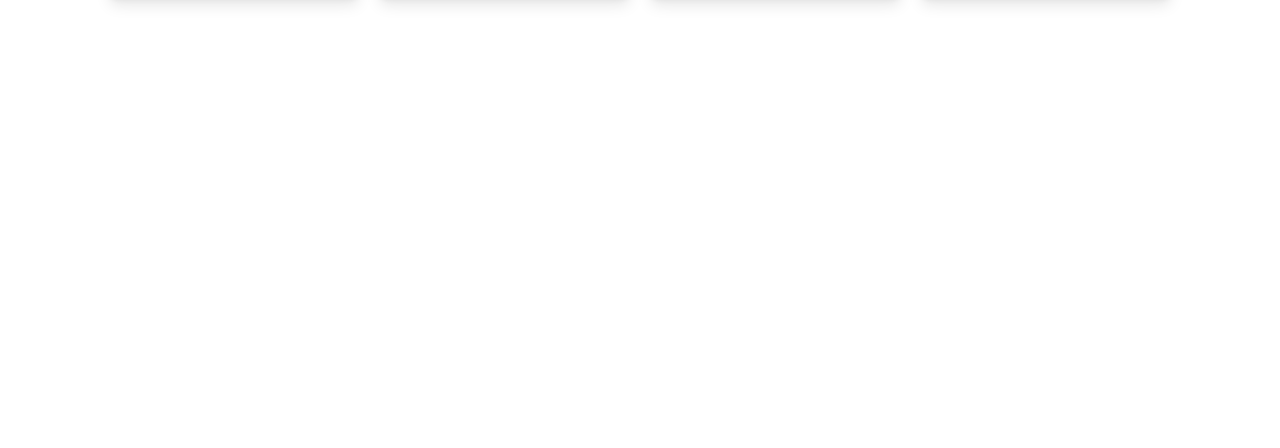
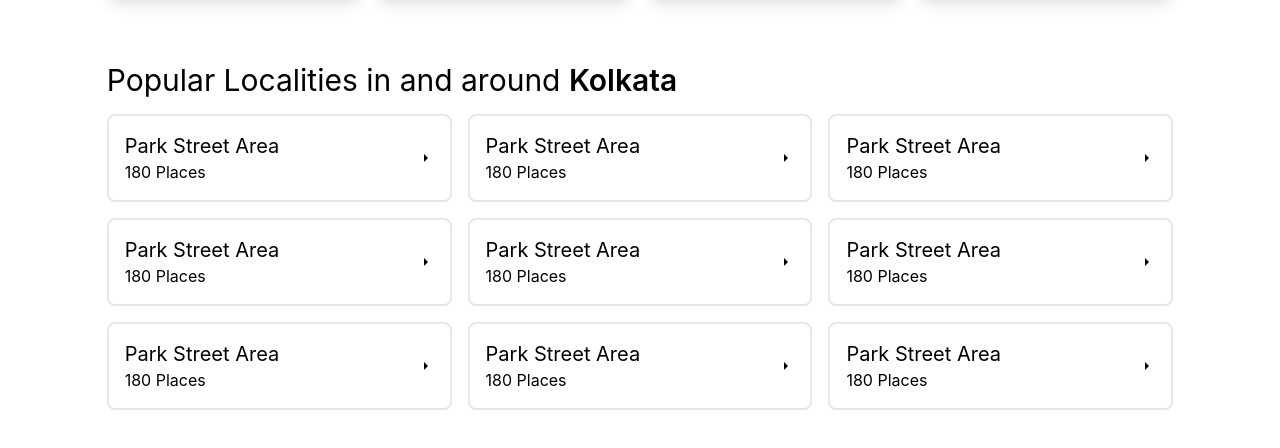
Before and after one commit to saifulislam05/Zomato-Frontend, a React (Vite) app in the folder Frontend/: page / in a window 1280 px wide. Shown: the part 1366-1814 px from the top of the page. Before the commit the page ends 1428 px from the top, so only its background shows below. Built offline with nearby package versions, Linux system fonts and the light colour scheme.

Commit message:
Popular Localities section done

```diff
--- /dev/null
+++ b/Frontend/src/components/PopularLocalities.jsx
@@ -0,0 +1,27 @@
+import React from "react";
+import PopularLocalitiesCard from "./PopularLocalitiesCard";
+
+const PopularLocalities = () => {
+  return (
+    <div className="w-10/12 mx-auto my-16">
+      <h1 className="title text-3xl mb-2 ">
+        Popular Localities in and around{" "}
+        <span className="font-semibold">Kolkata</span>
+      </h1>
+
+      <div className="PopularLocalities-wrapper w-full grid grid-cols-3 gap-4 mt-4">
+        <PopularLocalitiesCard title="Park Street Area" count="180" />
+        <PopularLocalitiesCard title="Park Street Area" count="180" />
+        <PopularLocalitiesCard title="Park Street Area" count="180" />
+        <PopularLocalitiesCard title="Park Street Area" count="180" />
+        <PopularLocalitiesCard title="Park Street Area" count="180" />
+        <PopularLocalitiesCard title="Park Street Area" count="180" />
+        <PopularLocalitiesCard title="Park Street Area" count="180" />
+        <PopularLocalitiesCard title="Park Street Area" count="180" />
+        <PopularLocalitiesCard title="Park Street Area" count="180" />
+      </div>
+    </div>
+  );
+};
+
+export default PopularLocalities;
--- /dev/null
+++ b/Frontend/src/components/PopularLocalitiesCard.jsx
@@ -0,0 +1,18 @@
+import React from "react";
+import { IoMdArrowDropright } from "react-icons/io";
+
+const PopularLocalitiesCard = ({ title, count }) => {
+  return (
+    <div className="grid-cols-1 rounded-lg hover:shadow-md duration-200 p-4 flex justify-between items-center border-2 cursor-pointer">
+      <div className="">
+        <p className=" text-xl">{title}</p>
+        <p className="flex items-center justify-start space-x-2">
+          {count} Places
+        </p>
+      </div>
+      <IoMdArrowDropright />
+    </div>
+  );
+};
+
+export default PopularLocalitiesCard;
--- a/Frontend/src/pages/Home.jsx
+++ b/Frontend/src/pages/Home.jsx
@@ -2,13 +2,15 @@
 import Header from "../components/Header";
 import ServeType from "../components/ServeType";
 import Collection from "../components/Collection";
+import PopularLocalities from "../components/PopularLocalities";
 
 const Home = () => {
   return (
     <div>
       <Header />
       <ServeType />
-      <Collection/>
+      <Collection />
+      <PopularLocalities/>
     </div>
   );
 };
```
